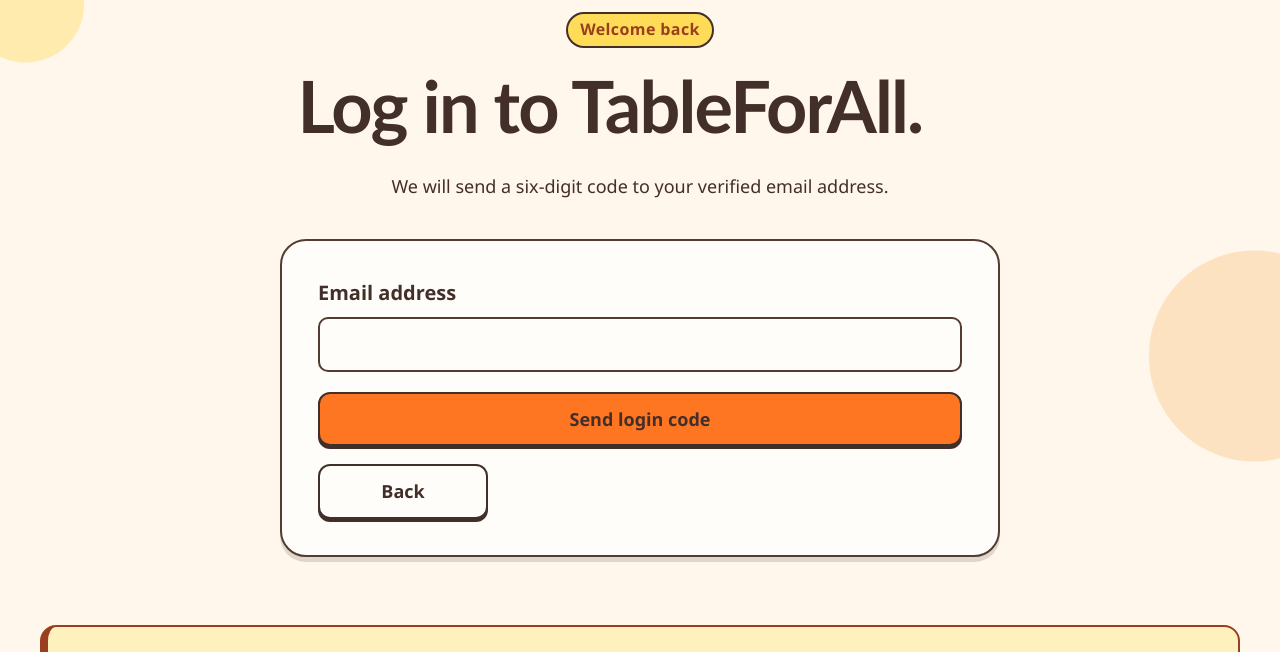
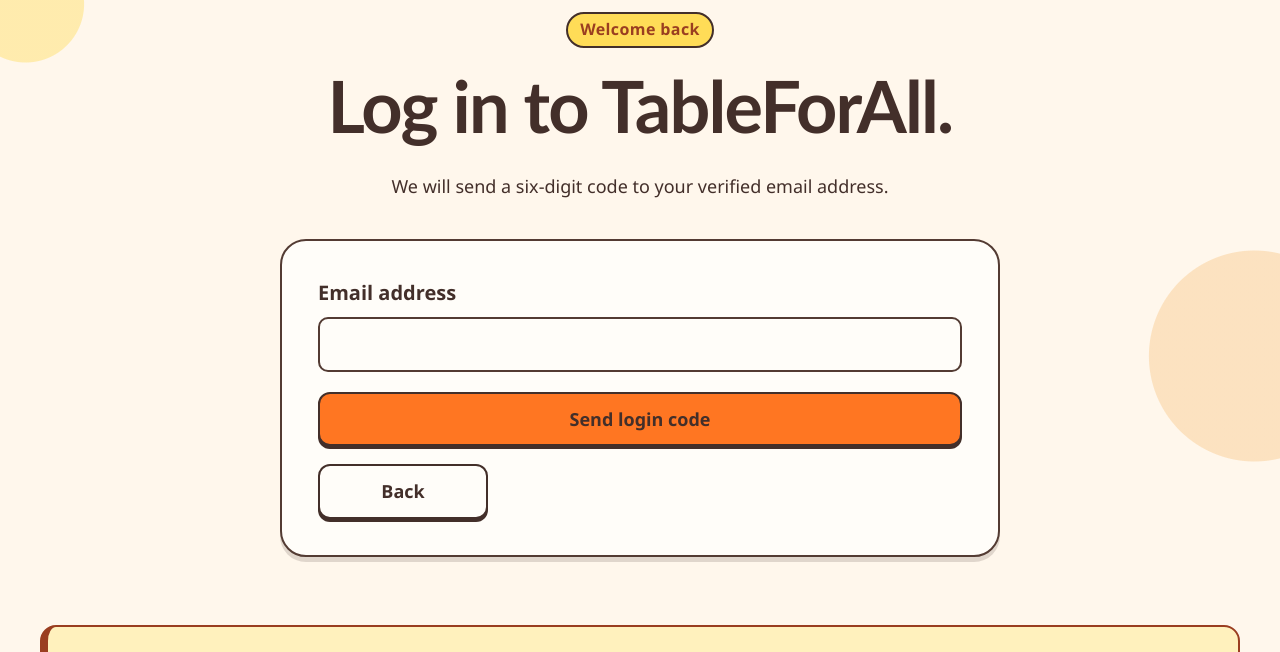
Before and after one commit to EshanCoding123/Table4All, a website: page public/index.html in a window 1280 px wide. Both pictures are taken after a click on the button "Log in". Shown: the part 140-792 px from the top of the page. Drawn offline with nearby package versions, Linux system fonts and the light colour scheme; no server answers.

Commit message:
fixed slight offset with "login in to table4all" text

```diff
--- a/public/styles.css
+++ b/public/styles.css
@@ -306,6 +306,11 @@ p {
   text-align: center;
 }
 
+#login-view .section-heading h1,
+#signup-view .section-heading h1 {
+  margin-inline: auto;
+}
+
 .join-card {
   background: var(--secondary-surface);
 }
```
